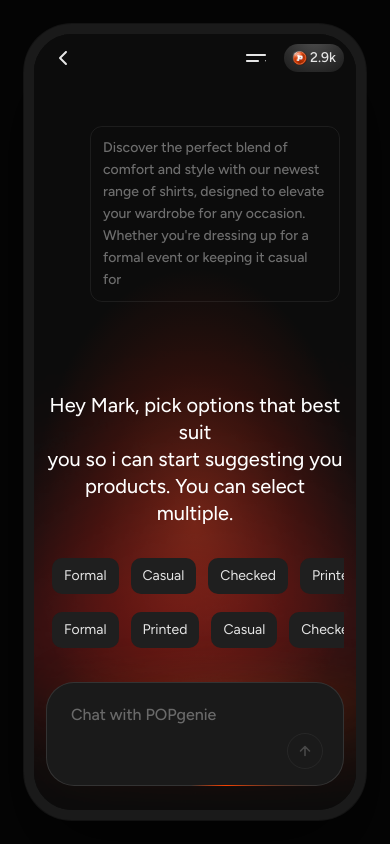
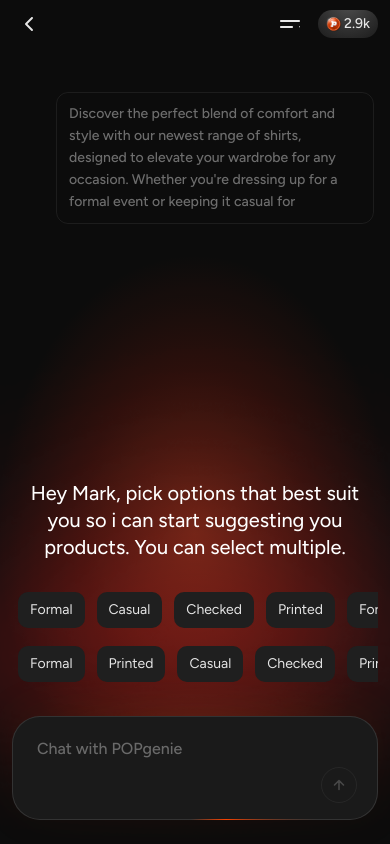
Before and after one commit to guptaritik-cell/genie, a React (Vite) app: page / in a window 390 px wide. Built offline with nearby package versions, Linux system fonts and the light colour scheme.

Commit message:
mobile V2 test

```diff
--- a/src/components/PhoneFrame.tsx
+++ b/src/components/PhoneFrame.tsx
@@ -8,6 +8,7 @@
 export function PhoneFrame({ children }: { children: ReactNode }) {
   return (
     <div
+      className="phone-frame-container"
       style={{
         minHeight: "100dvh",
         width: "100%",
@@ -19,6 +20,7 @@
       }}
     >
       <div
+        className="phone-frame-inner"
         style={{
           position: "relative",
           width: DEVICE_WIDTH,
--- a/src/screens/PreferenceClarifyScreen.tsx
+++ b/src/screens/PreferenceClarifyScreen.tsx
@@ -55,7 +55,13 @@
     balance >= 1000 ? `${(balance / 1000).toFixed(1)}k` : String(balance);
 
   return (
-    <div className="absolute content-stretch flex flex-col items-start left-0 right-0 overflow-clip top-0 z-20">
+    <div
+      className="absolute content-stretch flex flex-col items-start left-0 right-0 overflow-clip z-20"
+      style={{
+        top: 0,
+        paddingTop: "env(safe-area-inset-top, 0px)",
+      }}
+    >
       <div className="flex gap-[8px] h-[48px] items-center px-[12px] relative shrink-0 w-full">
 
         {/* Back button */}
@@ -156,7 +162,7 @@
     <div
       className="absolute left-1/2"
       style={{
-        bottom: "24px",
+        bottom: "calc(24px + env(safe-area-inset-bottom, 0px))",
         transform: "translateX(-50%)",
         width: "369px",
         maxWidth: "calc(100% - 24px)",
@@ -315,6 +321,7 @@
     <div
       key={id}
       onClick={onClick}
+      className="clickable-chip"
       style={{
         display: "flex",
         alignItems: "center",
@@ -327,6 +334,8 @@
           ? "chip-pop 450ms cubic-bezier(0.5, 0, 0.5, 1)"
           : "none",
         willChange: isAnimating ? "transform" : "auto",
+        userSelect: "none",
+        WebkitUserSelect: "none",
       }}
     >
       <div
@@ -444,10 +453,10 @@
       <div
         className="absolute overflow-y-auto overflow-x-hidden scrollbar-hide"
         style={{
-          top: "92px",
+          top: "calc(92px + env(safe-area-inset-top, 0px))",
           left: "12px",
           width: "calc(100% - 24px)",
-          bottom: "144px",
+          bottom: "calc(144px + env(safe-area-inset-bottom, 0px))",
           display: "flex",
           flexDirection: "column",
           zIndex: 5,
--- a/src/screens/SwipeRefineScreen.tsx
+++ b/src/screens/SwipeRefineScreen.tsx
@@ -484,7 +484,15 @@
   const visibleCards = cards.slice(0, 4);
 
   return (
-    <div className="bg-[#0D0D0D] relative overflow-hidden flex flex-col justify-between" style={{ height: "100%", width: "100%" }}>
+    <div
+      className="bg-[#0D0D0D] relative overflow-hidden flex flex-col justify-between"
+      style={{
+        height: "100%",
+        width: "100%",
+        userSelect: "none",
+        WebkitUserSelect: "none"
+      }}
+    >
       <style>{`
         .shadow-2xl {
           --tw-shadow: 0 25px 80px 2px var(--tw-shadow-color, rgb(0 0 0 / 0.95)), var(--tw-shadow-glow, 0 0 #0000);
@@ -511,7 +519,12 @@
       />
 
       {/* TOP HEADER */}
-      <div className="flex justify-between items-center px-4 pt-12 pb-2 relative z-10 w-full">
+      <div
+        className="flex justify-between items-center px-4 pb-2 relative z-10 w-full"
+        style={{
+          paddingTop: "calc(16px + env(safe-area-inset-top, 0px))"
+        }}
+      >
         <button onClick={onBack} className="flex items-center justify-center w-10 h-10 rounded-full border border-white/10 bg-black/20" style={{ cursor: "pointer" }}>
           <svg width="20" height="20" viewBox="0 0 24 24" fill="none">
             <path d="M18 6L6 18M6 6L18 18" stroke="#E6E6E6" strokeWidth="2" strokeLinecap="round" strokeLinejoin="round" />
@@ -553,7 +566,7 @@
             <p className="font-['Figtree'] text-xs text-[#8C8C8C] max-w-[200px]">We have custom-tailored suggestions ready for you based on your swipes!</p>
           </div>
         ) : (
-          <div className="relative w-[310px] h-[390px] select-none flex items-center justify-center overflow-visible">
+          <div className="relative w-[310px] h-[390px] card-stack-container select-none flex items-center justify-center overflow-visible">
             {visibleCards.map((card, idx) => {
               let stackIdx = idx;
               if (undoing) stackIdx = idx - 1;
@@ -659,7 +672,12 @@
       </div>
 
       {/* BOTTOM CONTROLS */}
-      <div className="flex flex-col items-center justify-center pb-8 pt-2 relative z-10 shrink-0 select-none">
+      <div
+        className="flex flex-col items-center justify-center pt-2 relative z-10 shrink-0 select-none"
+        style={{
+          paddingBottom: "calc(16px + env(safe-area-inset-bottom, 0px))"
+        }}
+      >
         <div className="flex items-center justify-center gap-6 mb-4">
           <button
             onClick={() => {
--- a/src/styles.css
+++ b/src/styles.css
@@ -113,3 +113,38 @@
   overflow: hidden;
   border-radius: 27px; /* slightly smaller than outer border-radius */
 }
+
+/* Mobile Responsiveness: Strip mock bezel & borders under 500px screen width */
+@media (max-width: 500px) {
+  .phone-frame-container {
+    padding: 0 !important;
+    background: #0d0d0d !important;
+  }
+  .phone-frame-inner {
+    width: 100% !important;
+    height: 100dvh !important;
+    max-height: 100dvh !important;
+    border-radius: 0 !important;
+    border: none !important;
+    box-shadow: none !important;
+  }
+}
+
+/* Short Screen Support: Scale card stack down slightly on shorter viewport heights to prevent vertical crowding */
+@media (max-height: 740px) {
+  .card-stack-container {
+    transform: scale(0.9);
+    transform-origin: center;
+  }
+}
+@media (max-height: 680px) {
+  .card-stack-container {
+    transform: scale(0.82);
+    transform-origin: center;
+  }
+}
+
+/* Tap highlight & User selection improvements */
+button, [role="button"], a, select, input, textarea, .clickable-chip {
+  -webkit-tap-highlight-color: transparent;
+}
```
